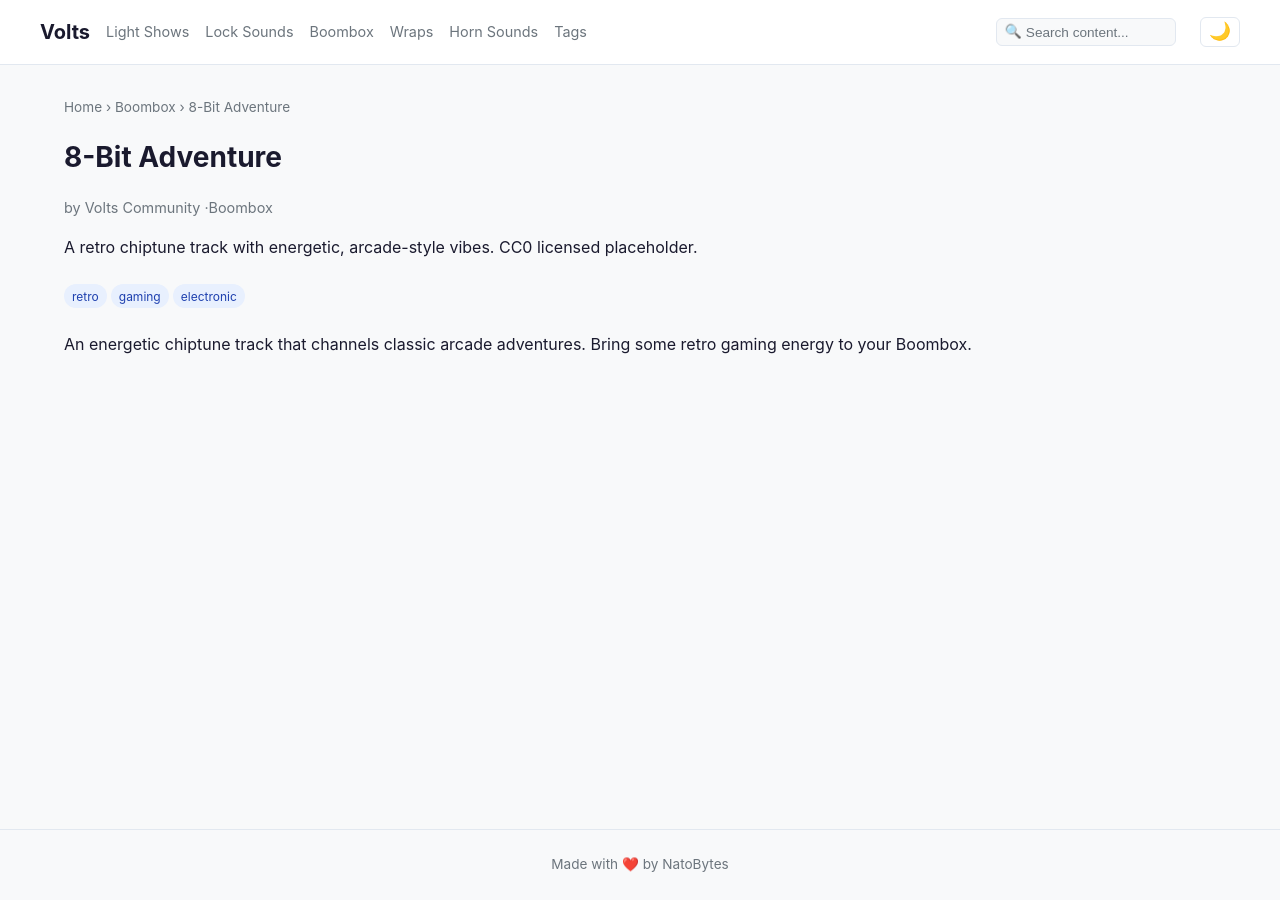
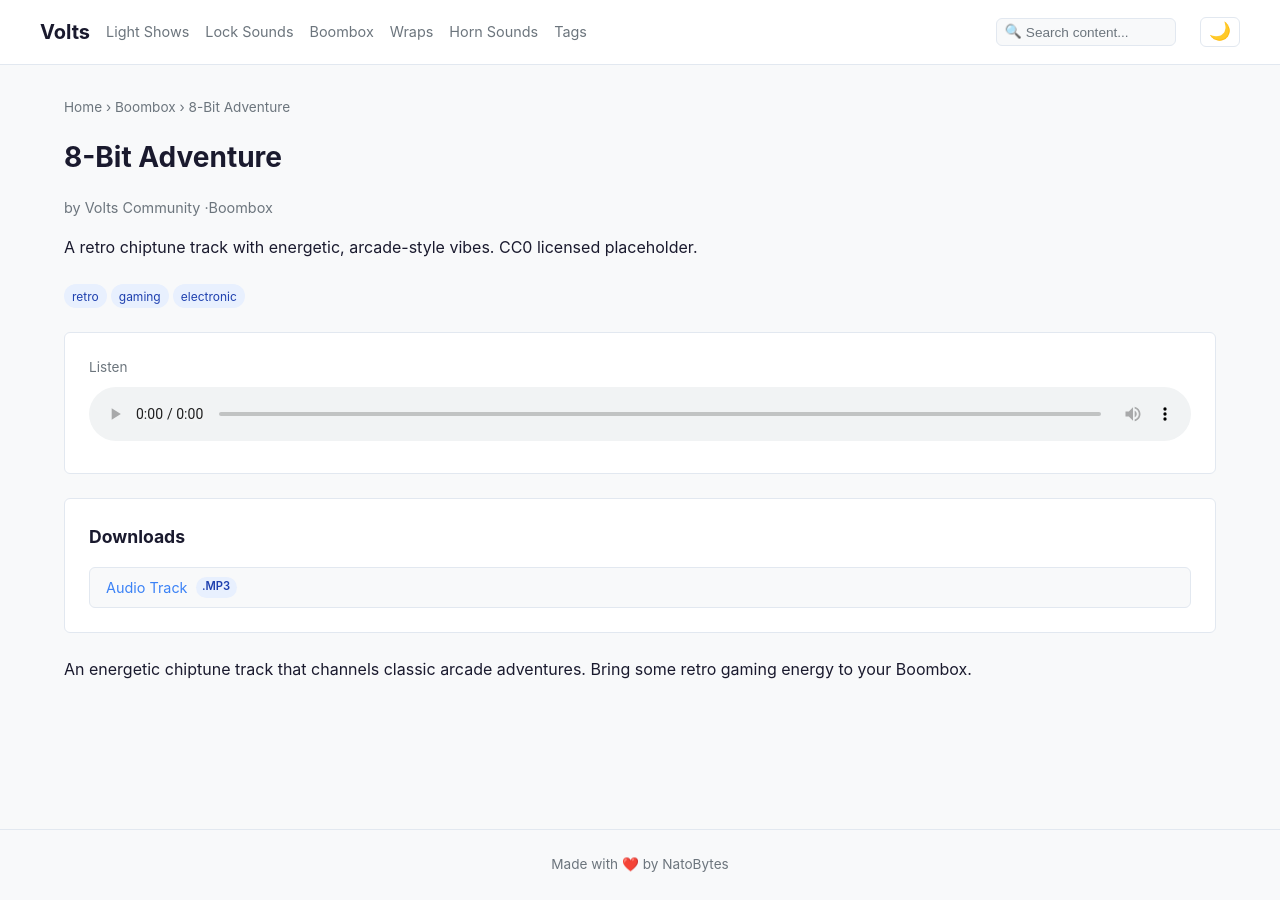
Before and after one commit to natobytes/Volts, a Jekyll site: the page built from content/_boombox/8-bit-adventure.md, in a window 1280 px wide. Built offline with Jekyll 4.4.1, drawn with Linux system fonts in a browser that asks for light colours; nearby versions of some CDN libraries; comment, search, counter and statistics services are not loaded.

Commit message:
feat: add audio and files fields to frontmatter
Co-Authored-By: Paperclip <noreply@paperclip.ing>

```diff
--- a/content/_boombox/8-bit-adventure.md
+++ b/content/_boombox/8-bit-adventure.md
@@ -2,6 +2,10 @@
 title: 8-Bit Adventure
 author: Volts Community
 description: A retro chiptune track with energetic, arcade-style vibes. CC0 licensed placeholder.
+audio: 8-bit-adventure.mp3
+files:
+  - name: 8-bit-adventure.mp3
+    label: Audio Track
 tags:
   - retro
   - gaming
```
